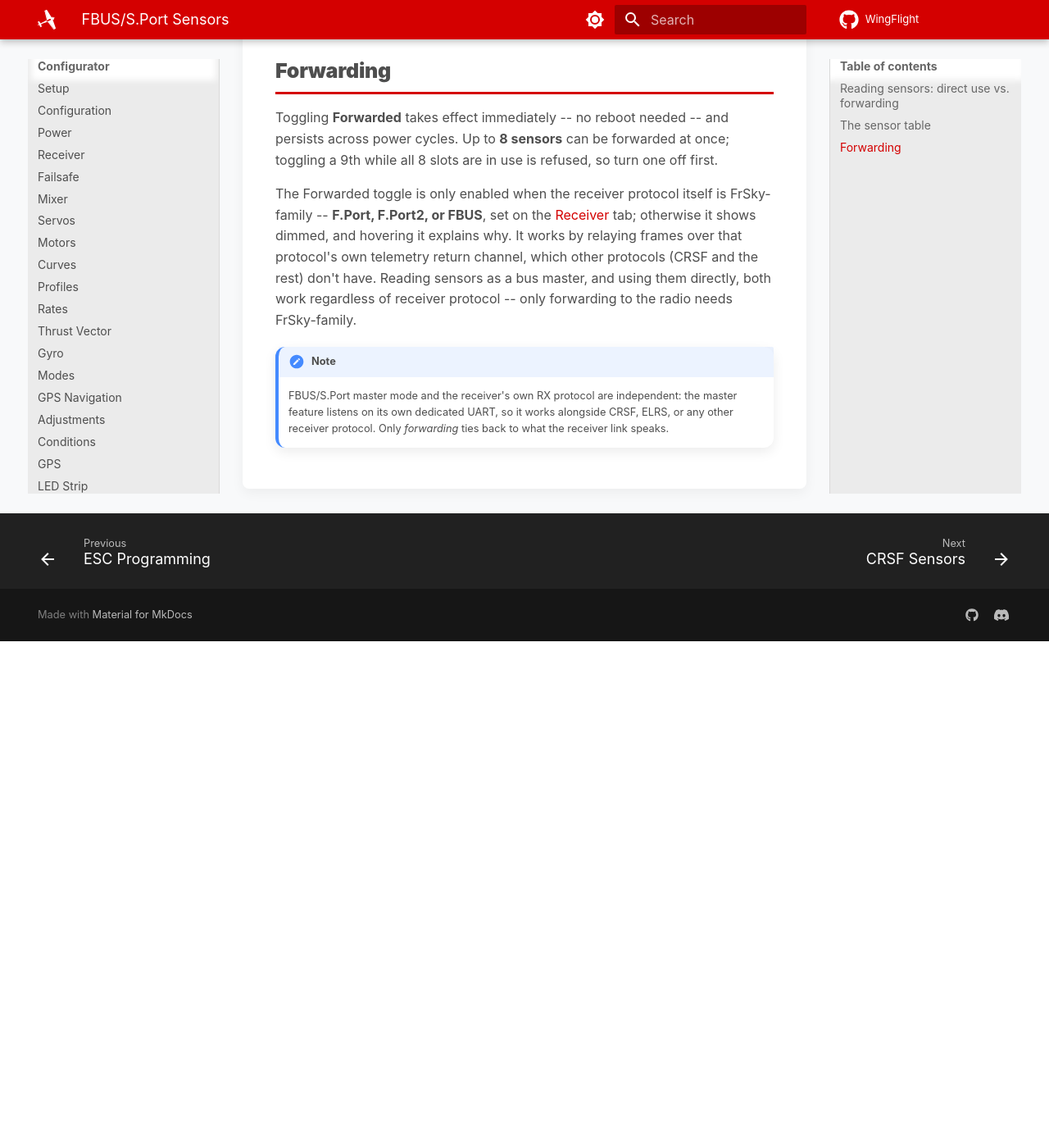
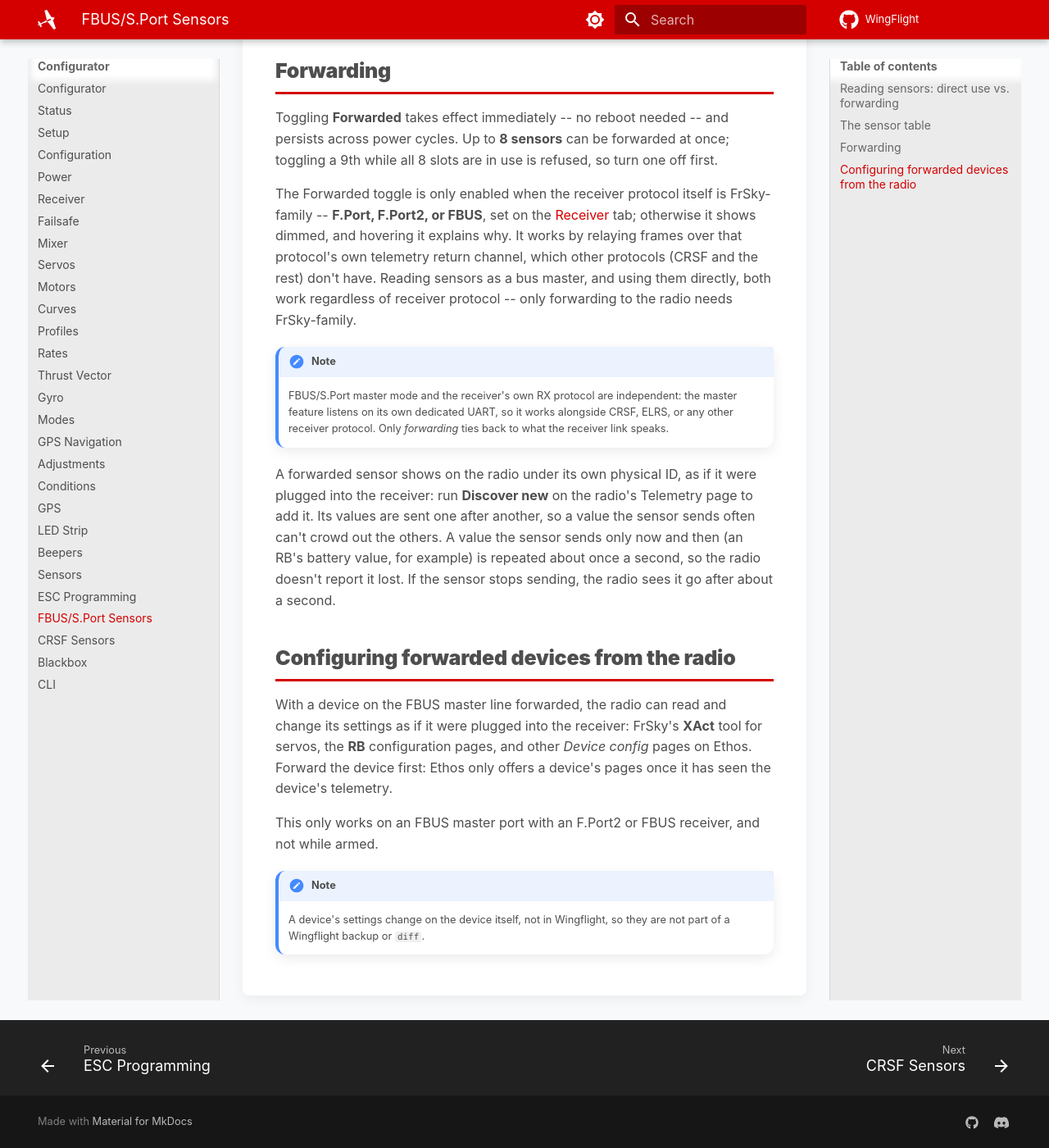
Before and after one commit to WingFlight/wingflight-docs, an MkDocs documentation site: the page built from docs/configurator/tabs/fbus-sensors.md, in a window 1280 px wide and 1400 px high, scrolled down 1712 px. Shown: the whole window at 82% size. Built offline with MkDocs 1.6.1 and Material for MkDocs 9.7.7, drawn with Linux system fonts in a browser that asks for light colours; before the commit the page ends 2494 px from its top, so only the background shows below that.

Commit message:
FBUS sensors: configuring forwarded devices from the radio
Co-Authored-By: Claude Opus 5.5 <noreply@anthropic.com>

```diff
--- a/docs/configurator/tabs/fbus-sensors.md
+++ b/docs/configurator/tabs/fbus-sensors.md
@@ -78,3 +78,26 @@ FrSky-family.
     independent: the master feature listens on its own dedicated UART, so
     it works alongside CRSF, ELRS, or any other receiver protocol. Only
     *forwarding* ties back to what the receiver link speaks.
+
+A forwarded sensor shows on the radio under its own physical ID, as if it
+were plugged into the receiver: run **Discover new** on the radio's
+Telemetry page to add it. Its values are sent one after another, so a value
+the sensor sends often can't crowd out the others. A value the sensor sends
+only now and then (an RB's battery value, for example) is repeated about
+once a second, so the radio doesn't report it lost. If the sensor stops
+sending, the radio sees it go after about a second.
+
+## Configuring forwarded devices from the radio
+
+With a device on the FBUS master line forwarded, the radio can read and
+change its settings as if it were plugged into the receiver: FrSky's
+**XAct** tool for servos, the **RB** configuration pages, and other
+*Device config* pages on Ethos. Forward the device first: Ethos only offers
+a device's pages once it has seen the device's telemetry.
+
+This only works on an FBUS master port with an F.Port2 or FBUS receiver,
+and not while armed.
+
+!!! note
+    A device's settings change on the device itself, not in Wingflight, so
+    they are not part of a Wingflight backup or `diff`.
```
